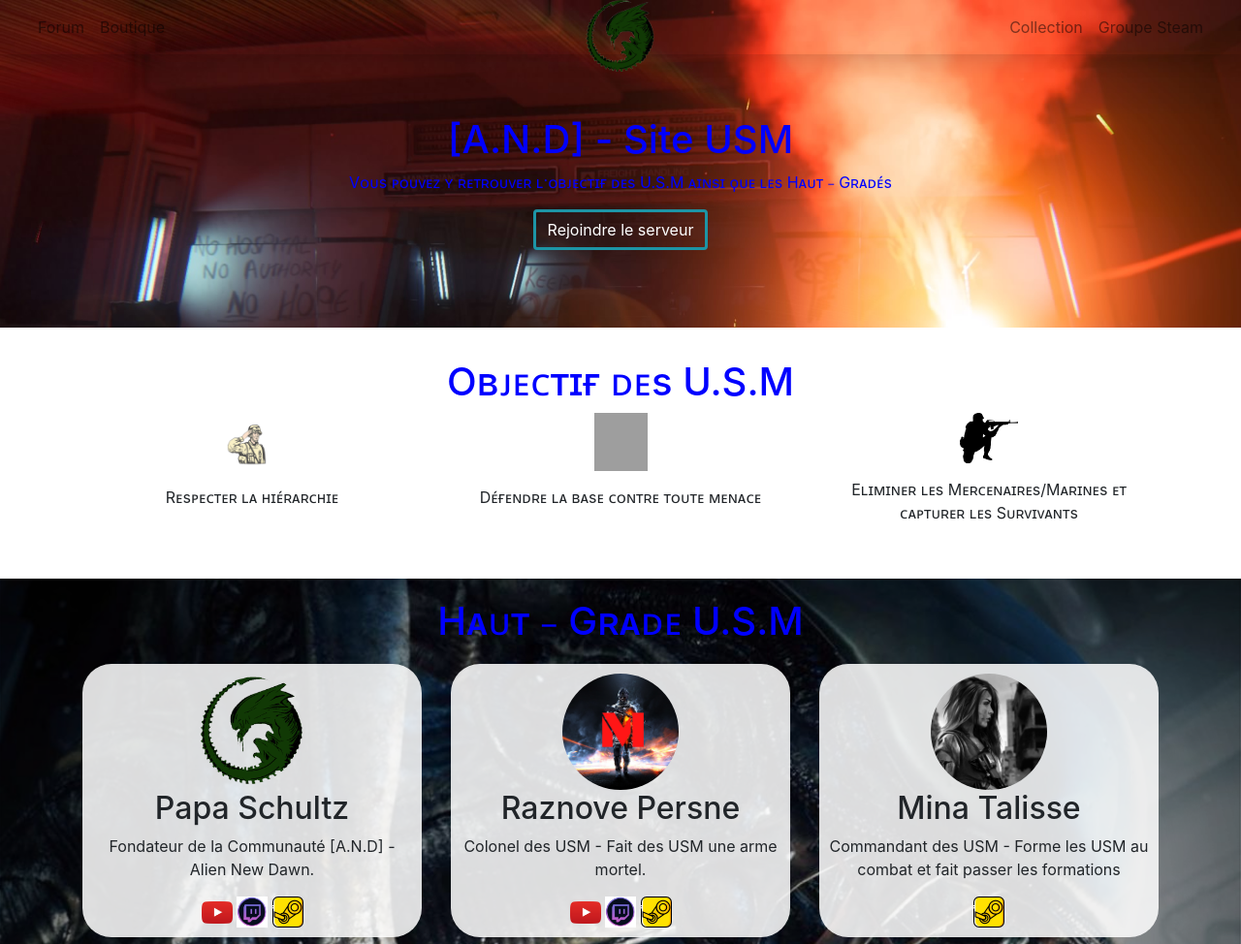
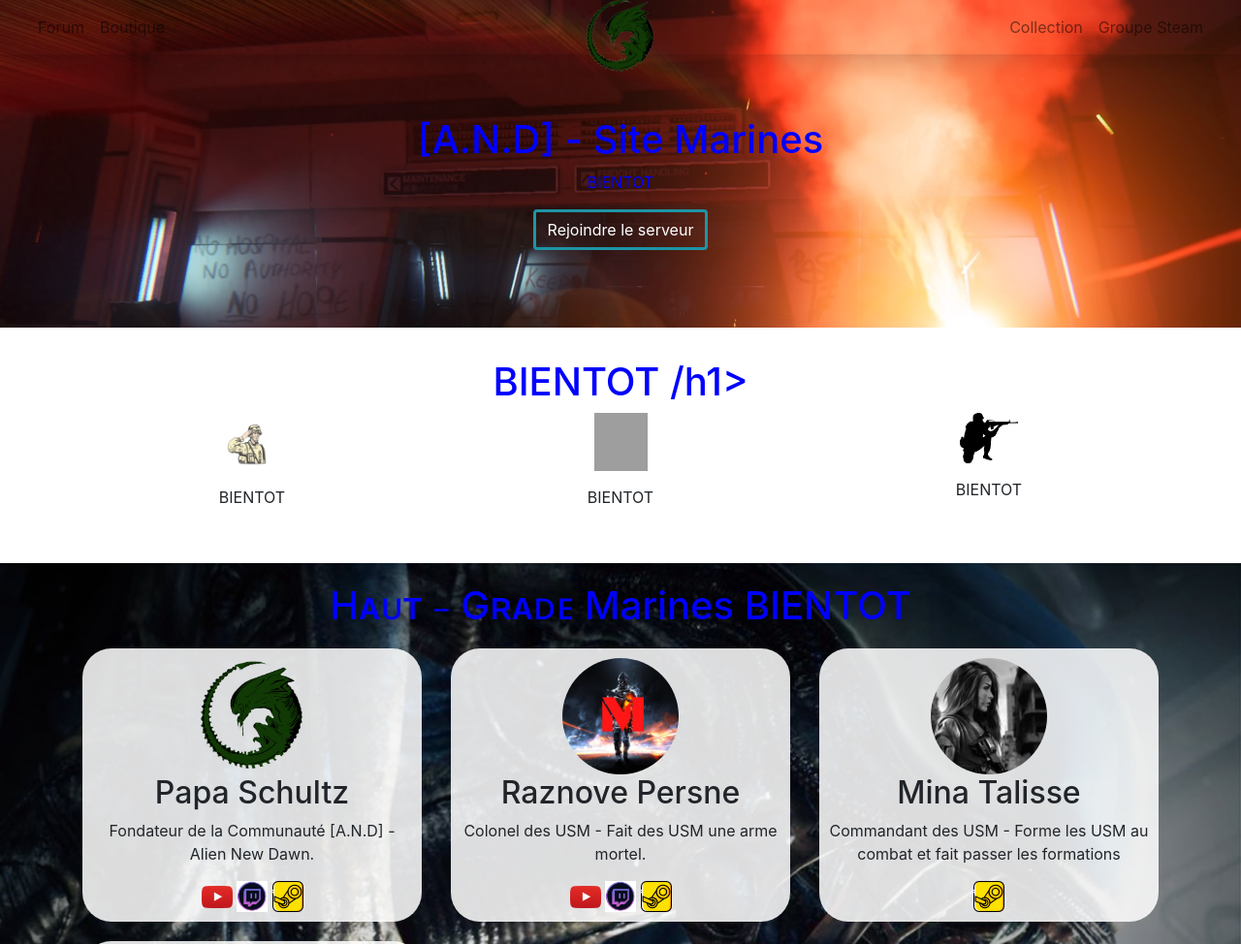
Before and after one commit to MarinesSite/MarinesRecrute, a plain HTML site: page index.html in a window 1280 px wide. Shown: the top 974 px of the page at 97% size. Drawn offline with nearby package versions, Linux system fonts and the light colour scheme; grey boxes are pictures that could not be loaded.

Commit message:
Update index.html

```diff
--- a/index.html
+++ b/index.html
@@ -6,7 +6,7 @@
     <meta name="viewport" content="width=device-width, initial-scale=1.0">
     <link rel="icon" href="assets/img/logo.png" />
     <link rel="shortcut icon" href="assets/img/logo.png" />
-    <title>[A.N.D] - Site USM</title>
+    <title>[A.N.D] - Site Marine</title>
     <link rel="stylesheet" href="assets/bootstrap/css/bootstrap.min.css">
     <link rel="stylesheet" href="https://cdnjs.cloudflare.com/ajax/libs/animate.css/3.5.2/animate.min.css">
     <link rel="stylesheet" href="https://cdnjs.cloudflare.com/ajax/libs/aos/2.1.1/aos.css">
@@ -31,8 +31,8 @@
     </div>
     </nav>
     <div class="jumbotron" id="jump">
-        <h1 data-aos="zoom-in" data-aos-duration="1300" style='color:blue'>[A.N.D] - Site USM</h1>
-        <a style='color:blue'><p>Vᴏᴜs ᴘᴏᴜᴠᴇᴢ ʏ ʀᴇᴛʀᴏᴜᴠᴇʀ ʟ·ᴏʙᴊᴇᴄᴛɪғ ᴅᴇs U.S.M ᴀɪɴsɪ ϙᴜᴇ ʟᴇs Hᴀᴜᴛ﹣Gʀᴀᴅᴇ́s</p></a>
+        <h1 data-aos="zoom-in" data-aos-duration="1300" style='color:blue'>[A.N.D] - Site Marines</h1>
+        <a style='color:blue'><p>BIENTOT</p></a>
         <p><a class="btn btn-primary" role="button" href="steam://connect/51.210.177.112:27015" id="rejoindre">Rejoindre le serveur</a></p>
     </div>
     </div>
@@ -40,7 +40,7 @@
         <div>
             <div class="row">
                 <div class="col" id="propo">
-                    <h1 data-aos="zoom-in" data-aos-duration="1300" style='color:blue'>Oʙᴊᴇᴄᴛɪғ ᴅᴇs U.S.M</h1>
+                    <h1 data-aos="zoom-in" data-aos-duration="1300" style='color:blue'>BIENTOT /h1>
                 </div>
             </div>
         </div>
@@ -49,14 +49,14 @@
         <div class="container">
             <div class="row">
                 <div class="col-md-4 propocol"><img src="assets/img/server.png" id="icon2" data-bs-hover-animate="swing" >
-                    <p class="aprp">Rᴇsᴘᴇᴄᴛᴇʀ ʟᴀ ʜɪᴇ́ʀᴀʀᴄʜɪᴇ</p>
+                    <p class="aprp">BIENTOT</p>
                 </div>
 
                 <div class="col-md-4 propocol"><img src="assets/img/computer.png" id="icon3" data-bs-hover-animate="swing" >
-                    <p class="aprp">Dᴇ́ғᴇɴᴅʀᴇ ʟᴀ ʙᴀsᴇ ᴄᴏɴᴛʀᴇ ᴛᴏᴜᴛᴇ ᴍᴇɴᴀᴄᴇ</p>
+                    <p class="aprp">BIENTOT</p>
                 </div>
                 <div class="col-md-4 propocol"><img src="assets/img/id-card.png" id="icon1" data-bs-hover-animate="swing" >
-                    <p class="aprp">Eʟɪᴍɪɴᴇʀ ʟᴇs Mᴇʀᴄᴇɴᴀɪʀᴇs/Mᴀʀɪɴᴇs ᴇᴛ ᴄᴀᴘᴛᴜʀᴇʀ ʟᴇs Sᴜʀᴠɪᴠᴀɴᴛs</p>
+                    <p class="aprp">BIENTOT</p>
                 </div>
 
 
@@ -67,7 +67,7 @@
         <div class="container">
             <div class="row">
                 <div class="col-md-12">
-                    <h1 data-aos="zoom-in" data-aos-duration="1300" id="titleqip" style='color:blue'>Hᴀᴜᴛ﹣Gʀᴀᴅᴇ U.S.M</h1>
+                    <h1 data-aos="zoom-in" data-aos-duration="1300" id="titleqip" style='color:blue'>Hᴀᴜᴛ﹣Gʀᴀᴅᴇ Marines BIENTOT</h1>
                 </div>
             </div>
             <div class="row">
@@ -98,7 +98,7 @@
 
     <footer>
 
-        <p>Ⓒ [A.N.D] - Alien New Dawn - Site U.S.M 2021 -<a Site crée par <a href="https://www.youtube.com/channel/UC_7f1AMJ97sTg6G6QAkGsRg"> MopRisne Sombre</a></p>
+        <p>Ⓒ [A.N.D] - Alien New Dawn - Site Marines 2021 -<a Site crée par <a href="https://www.youtube.com/channel/UC_7f1AMJ97sTg6G6QAkGsRg"> MopRisne Sombre</a></p>
 
     </footer>
     <script src="assets/js/jquery.min.js"></script>
```
